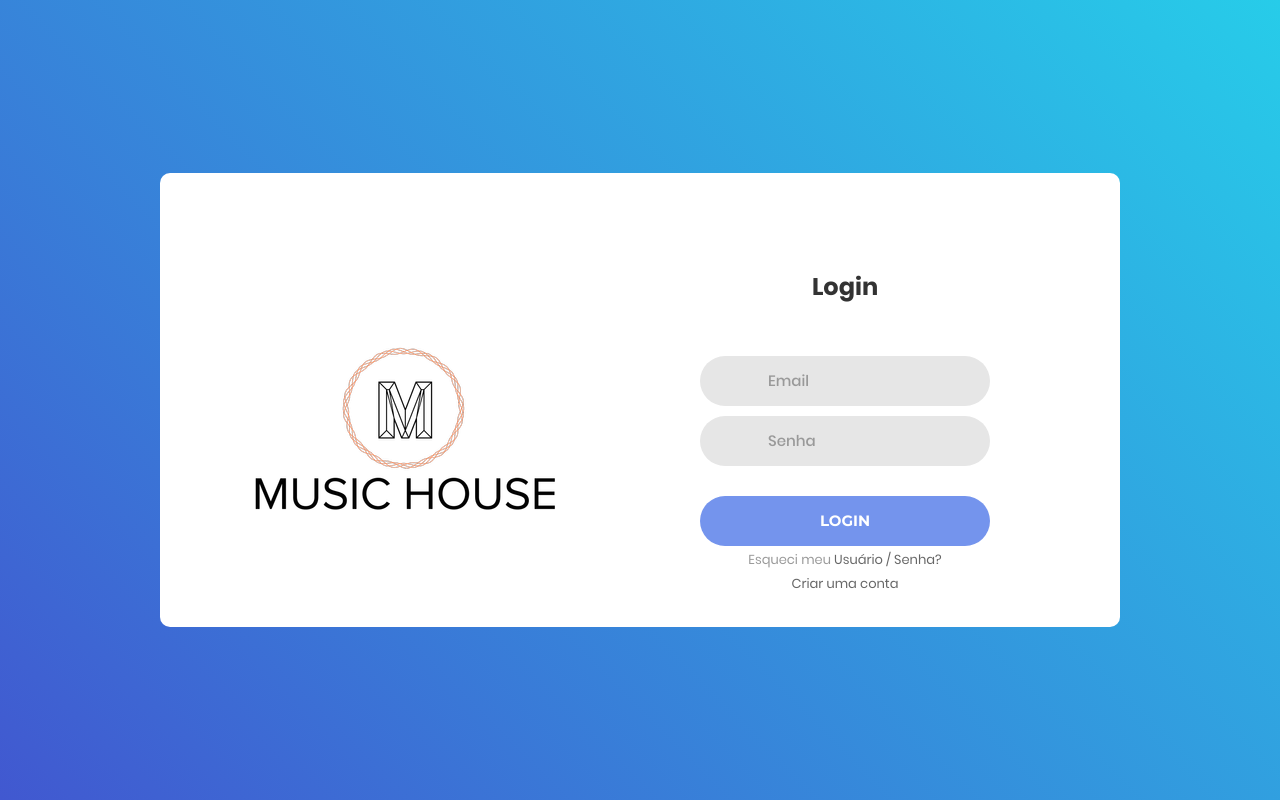
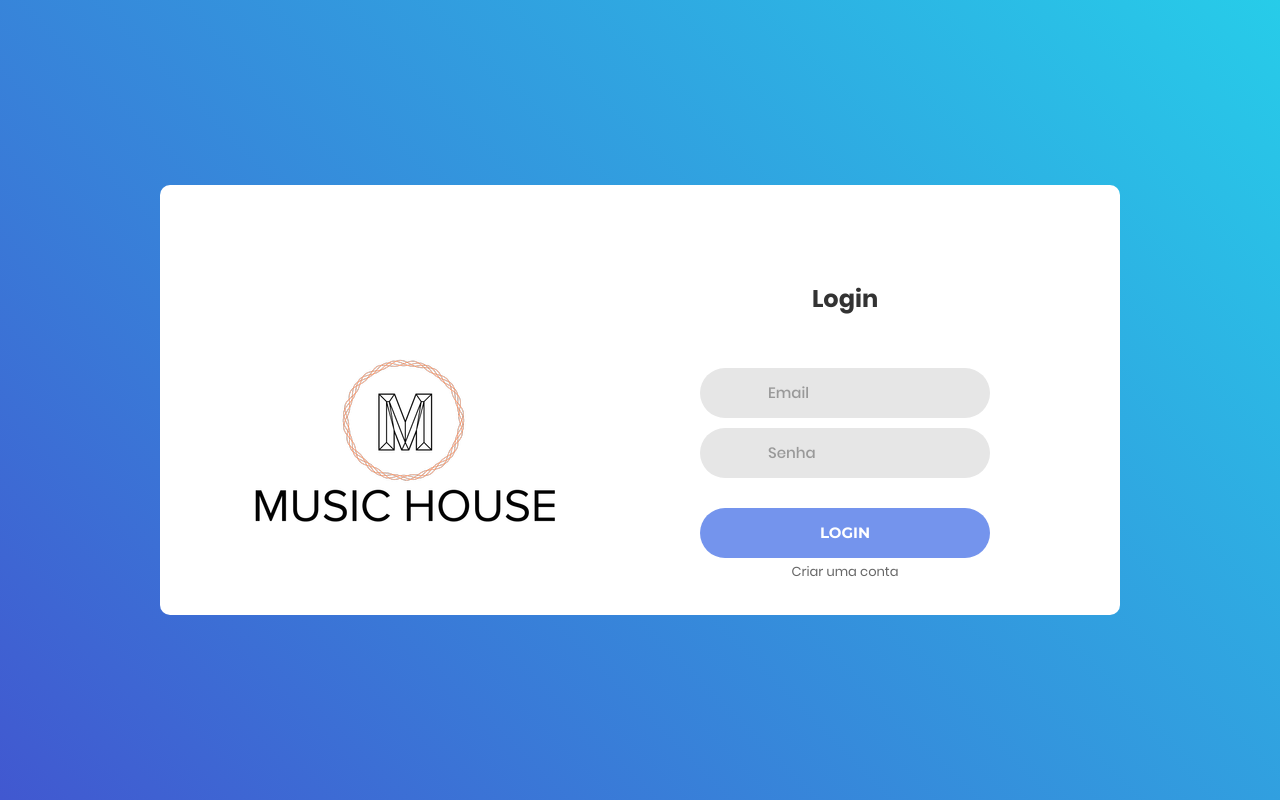
Before and after one commit to matheusrgarcia/music-house-front-end, an Angular app: page /user-login in a window 1280 px wide. Built offline with nearby package versions, Linux system fonts and the light colour scheme.

Commit message:
Login email verification

```diff
--- a/src/app/User/user-login/user-login.component.html
+++ b/src/app/User/user-login/user-login.component.html
@@ -25,7 +25,19 @@
             name="email"
             [(ngModel)]="userDetails.email"
             placeholder="Email"
+            pattern="[a-z0-9._%+-]+@[a-z0-9.-]+\.[a-z]{2,3}$"
+            ngModel
+            #emailref="ngModel"
+            required="required"
           />
+          <div
+            *ngIf="emailref.errors && (emailref.touched || emailref.dirty)"
+            class="aler alert-danger"
+          >
+            <div [hidden]="!emailref.errors?.pattern">
+              Email inválido!
+            </div>
+          </div>
           <span class="focus-input100"></span>
           <span class="symbol-input100">
             <i class="fa fa-envelope" aria-hidden="true"></i>
@@ -42,6 +54,7 @@
             name="pass"
             [(ngModel)]="userDetails.password"
             placeholder="Senha"
+            required="required"
           />
           <span class="focus-input100"></span>
           <span class="symbol-input100">
@@ -49,19 +62,14 @@
           </span>
         </div>
 
-        <div class="container-login100-form-btn">
+        <div
+          [hidden]="emailref.errors?.pattern"
+          style="margin:0 auto"
+          class="container-login100-form-btn"
+        >
           <button class="login100-form-btn">
             Login
           </button>
-        </div>
-
-        <div class="text-center p-t-12">
-          <span class="txt1">
-            Esqueci meu
-          </span>
-          <a class="txt2" href="#">
-            Usuário / Senha?
-          </a>
         </div>
 
         <div class="text-center p-t-136">
```
